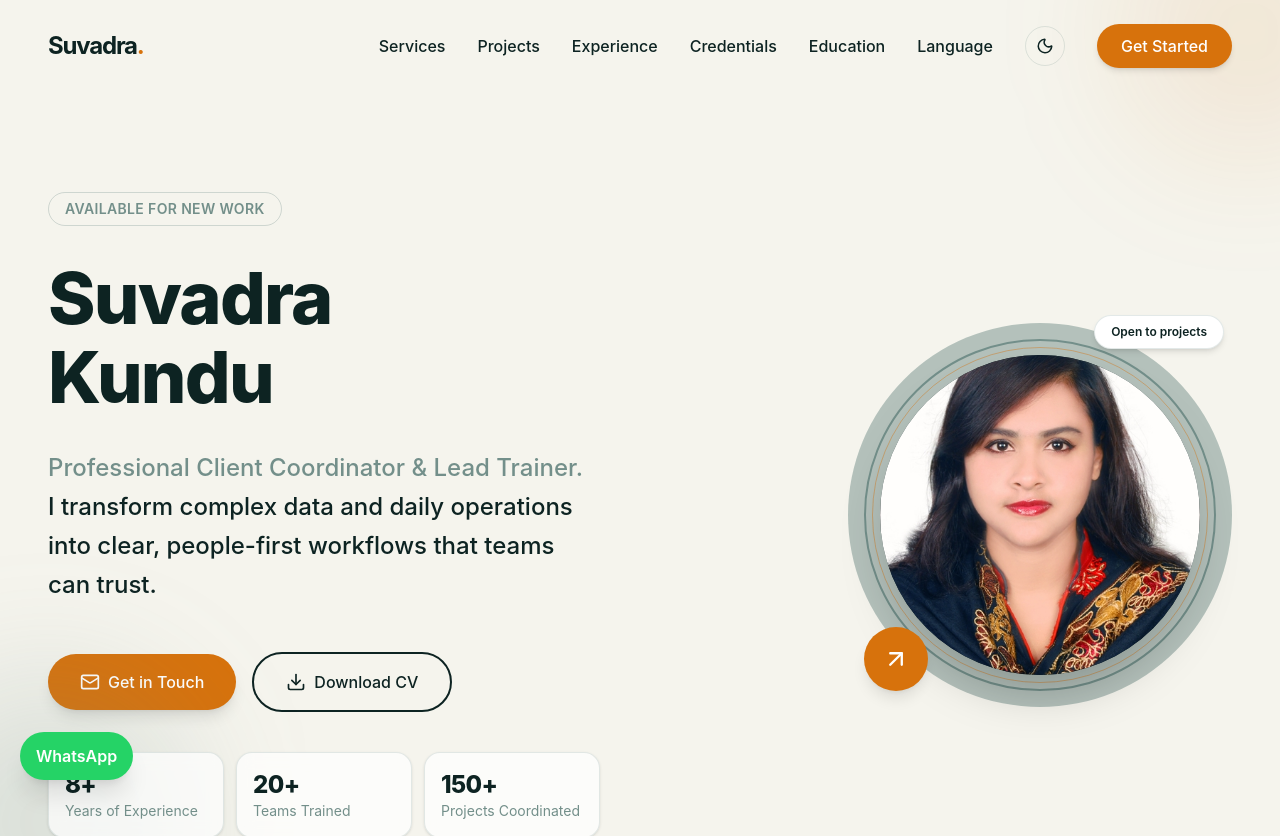
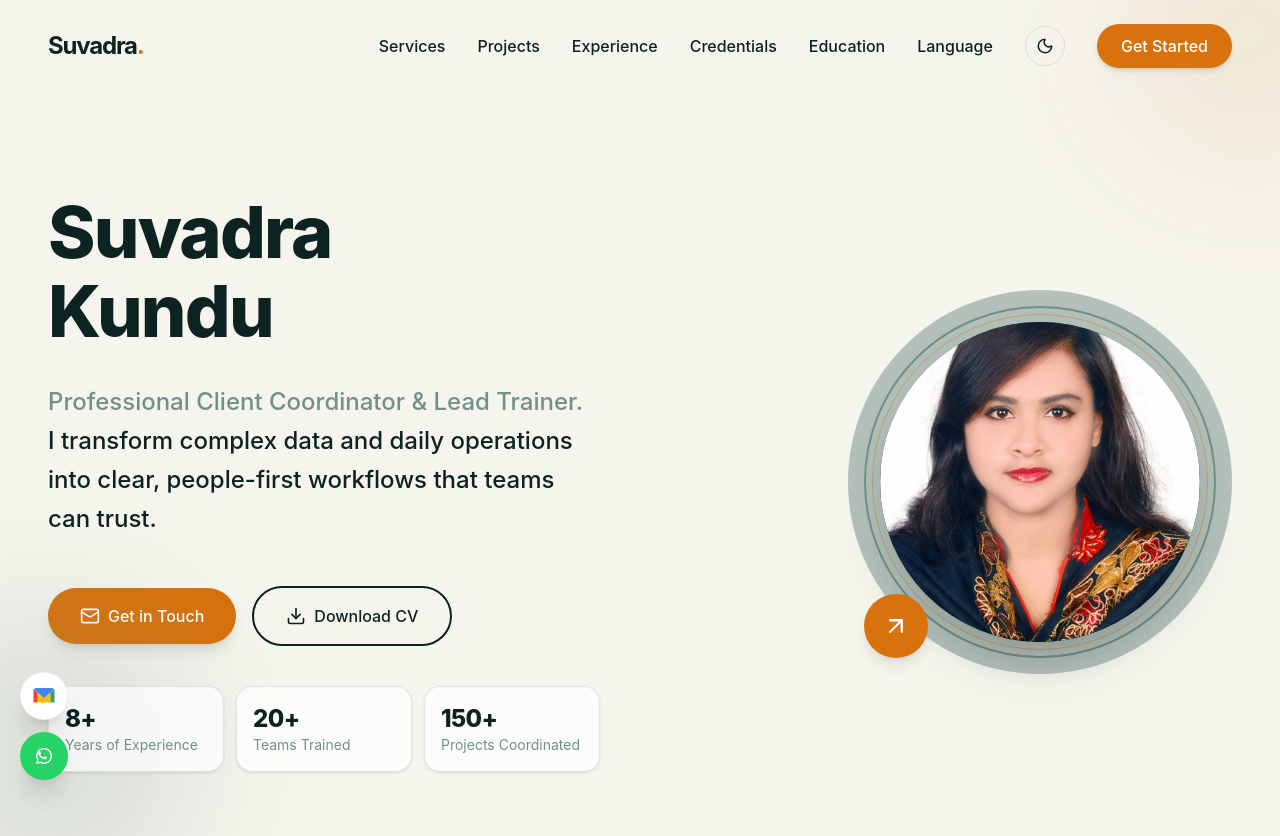
Before and after one commit to anjan457/suvadra-portfolio, a React (Vite) app: page / in a window 1280 px wide. Shown: the top 836 px of the page. Built offline with nearby package versions, Linux system fonts and the light colour scheme; the HTML template or start-up script is replaced by a standard one.

Commit message:
Enable Netlify form

```diff
--- a/src/App.jsx
+++ b/src/App.jsx
@@ -26,7 +26,6 @@ export default function App() {
   const [isScrolled, setIsScrolled] = useState(false);
   const [isMobileMenuOpen, setIsMobileMenuOpen] = useState(false);
   const [isDarkMode, setIsDarkMode] = useState(false);
-  const [isFormSent, setIsFormSent] = useState(false);
 
   // Navbar er scroll effect control korar jonno
   useEffect(() => {
@@ -155,12 +154,6 @@ export default function App() {
     { name: 'Hindi', level: 'Proficient (Speaking & Listening)', value: 65 },
   ];
 
-  const handleContactSubmit = (e) => {
-    e.preventDefault();
-    setIsFormSent(true);
-    setTimeout(() => setIsFormSent(false), 3000);
-  };
-
   return (
     <div className={`min-h-screen ${theme.bg} ${theme.text} font-sans transition-colors duration-300 selection:bg-[#738F8A] selection:text-white`}>
 
@@ -217,9 +210,6 @@ export default function App() {
         <div className="pointer-events-none absolute -top-24 -right-24 h-64 w-64 rounded-full bg-[#D7720C]/10 blur-3xl"></div>
         <div className="pointer-events-none absolute bottom-0 -left-24 h-72 w-72 rounded-full bg-[#738F8A]/20 blur-3xl"></div>
         <div className="flex-1 space-y-8 text-center md:text-left">
-          <div className={`inline-block px-4 py-1.5 rounded-full border border-[#738F8A]/30 ${theme.accent} text-sm font-semibold tracking-wide uppercase`}>
-            Available for New Work
-          </div>
           <h1 className="text-5xl md:text-7xl font-extrabold tracking-tight leading-[1.1]">
             Suvadra <br className="hidden md:block"/> Kundu
           </h1>
@@ -273,9 +263,6 @@ export default function App() {
             {/* Decorative element */}
             <div className={`absolute bottom-4 left-4 w-16 h-16 ${theme.primary} rounded-full flex items-center justify-center text-white shadow-lg`}>
               <ArrowRight className="-rotate-45" size={28} />
-            </div>
-            <div className="absolute -top-2 right-2 rounded-full bg-white px-4 py-2 text-xs font-semibold shadow-md border border-[#738F8A]/20">
-              Open to projects
             </div>
           </div>
         </div>
@@ -586,15 +573,27 @@ export default function App() {
 
             <div>
               <h3 className="text-2xl font-bold mb-4">Quick Message</h3>
-              <form onSubmit={handleContactSubmit} className="space-y-3">
-                <input required placeholder="Your name" className="w-full rounded-xl bg-[#1A3332] border border-[#738F8A]/30 px-4 py-3 outline-none focus:border-[#D7720C]" />
-                <input required type="email" placeholder="Your email" className="w-full rounded-xl bg-[#1A3332] border border-[#738F8A]/30 px-4 py-3 outline-none focus:border-[#D7720C]" />
-                <textarea required rows={3} placeholder="Your message" className="w-full rounded-xl bg-[#1A3332] border border-[#738F8A]/30 px-4 py-3 outline-none focus:border-[#D7720C]"></textarea>
+              <form
+                name="quick-message"
+                method="POST"
+                data-netlify="true"
+                netlify-honeypot="bot-field"
+                className="space-y-3"
+              >
+                <input type="hidden" name="form-name" value="quick-message" />
+                <p className="hidden">
+                  <label>
+                    Do not fill this if you are human: <input name="bot-field" />
+                  </label>
+                </p>
+                <input name="name" required placeholder="Your name" className="w-full rounded-xl bg-[#1A3332] border border-[#738F8A]/30 px-4 py-3 outline-none focus:border-[#D7720C]" />
+                <input name="email" required type="email" placeholder="Your email" className="w-full rounded-xl bg-[#1A3332] border border-[#738F8A]/30 px-4 py-3 outline-none focus:border-[#D7720C]" />
+                <textarea name="message" required rows={3} placeholder="Your message" className="w-full rounded-xl bg-[#1A3332] border border-[#738F8A]/30 px-4 py-3 outline-none focus:border-[#D7720C]"></textarea>
                 <button type="submit" className={`${theme.primary} text-white px-5 py-3 rounded-xl flex items-center gap-2`}>
                   <Send size={18} />
                   Send Message
                 </button>
-                {isFormSent && <p className="text-sm text-[#9fd3ad]">Message saved. I will get back to you soon.</p>}
+                <p className="text-xs text-[#9fb4b0]">After Netlify deploy, messages will appear in Netlify Forms.</p>
               </form>
             </div>
           </div>
@@ -622,12 +621,27 @@ export default function App() {
         CV
       </a>
       <a
+        href="mailto:mailboxofsuvra@gmail.com"
+        aria-label="Email Suvadra"
+        className="fixed bottom-20 left-5 z-40 bg-white w-12 h-12 rounded-full shadow-xl flex items-center justify-center border border-black/5 hover:scale-105 transition-transform"
+      >
+        <svg viewBox="0 0 24 24" className="w-6 h-6" aria-hidden="true">
+          <path fill="#EA4335" d="M1.5 5.5v13h4.2V9.1L1.5 5.5z" />
+          <path fill="#34A853" d="M18.3 9.1v9.4h4.2v-13l-4.2 3.6z" />
+          <path fill="#FBBC05" d="M18.3 18.5H5.7V9.1L12 14l6.3-4.9v9.4z" />
+          <path fill="#4285F4" d="M22.5 5.5L12 14 1.5 5.5 3.8 4h16.4l2.3 1.5z" />
+        </svg>
+      </a>
+      <a
         href="https://wa.me/8801327274392"
         target="_blank"
         rel="noreferrer"
-        className="fixed bottom-5 left-5 z-40 bg-[#25D366] text-white px-4 py-3 rounded-full shadow-xl font-semibold"
+        aria-label="WhatsApp Suvadra"
+        className="fixed bottom-5 left-5 z-40 bg-[#25D366] text-white w-12 h-12 rounded-full shadow-xl flex items-center justify-center hover:scale-105 transition-transform"
       >
-        WhatsApp
+        <svg viewBox="0 0 32 32" className="w-6 h-6 fill-current" aria-hidden="true">
+          <path d="M19.11 17.21c-.29-.15-1.72-.85-1.98-.95-.27-.1-.46-.15-.65.15-.2.29-.75.94-.92 1.13-.17.2-.34.22-.63.08-.29-.15-1.21-.44-2.31-1.39-.85-.76-1.43-1.69-1.6-1.98-.17-.29-.02-.45.13-.6.14-.14.29-.34.43-.51.14-.17.19-.29.29-.49.1-.2.05-.37-.02-.51-.08-.15-.65-1.57-.9-2.15-.24-.57-.48-.49-.65-.5h-.56c-.2 0-.51.08-.78.37-.27.29-1.02 1-1.02 2.44s1.05 2.83 1.19 3.03c.15.2 2.07 3.16 5.01 4.43.7.31 1.26.49 1.69.63.71.23 1.36.2 1.87.12.57-.08 1.72-.7 1.96-1.39.24-.68.24-1.26.17-1.39-.07-.12-.27-.2-.56-.34zM16.02 5.33c-5.88 0-10.66 4.78-10.66 10.66 0 1.87.49 3.7 1.41 5.32L5.3 26.67l5.53-1.45c1.57.86 3.34 1.31 5.19 1.31h.01c5.88 0 10.66-4.78 10.66-10.66 0-2.85-1.11-5.53-3.12-7.54-2.01-2-4.69-3-7.55-3zm0 19.31h-.01c-1.58 0-3.12-.43-4.46-1.23l-.32-.19-3.28.86.87-3.19-.21-.33a8.73 8.73 0 0 1-1.34-4.67c0-4.82 3.92-8.74 8.75-8.74 2.34 0 4.54.91 6.2 2.57a8.7 8.7 0 0 1 2.55 6.19c0 4.82-3.92 8.74-8.75 8.74z" />
+        </svg>
       </a>
     </div>
   );
```
